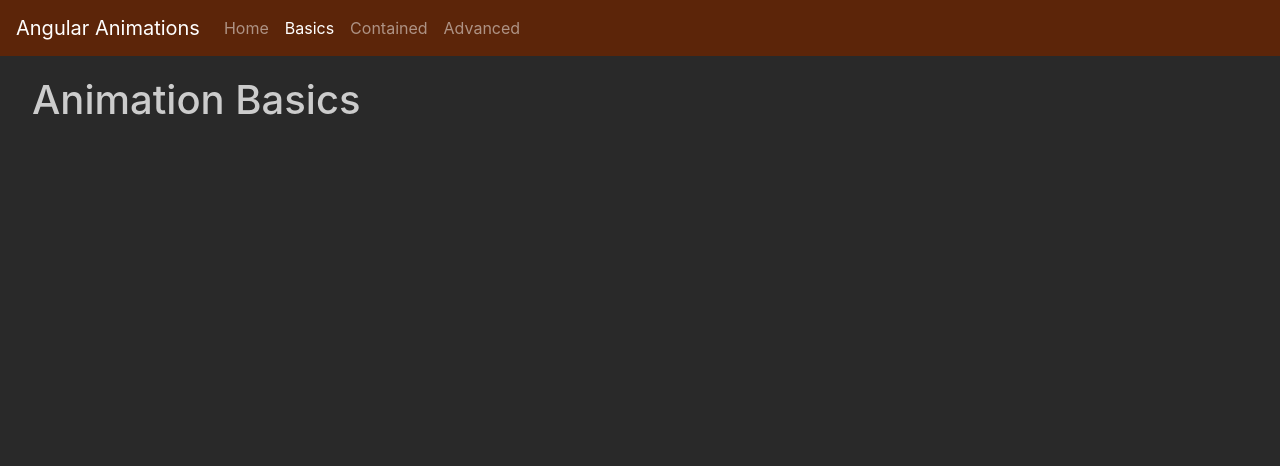
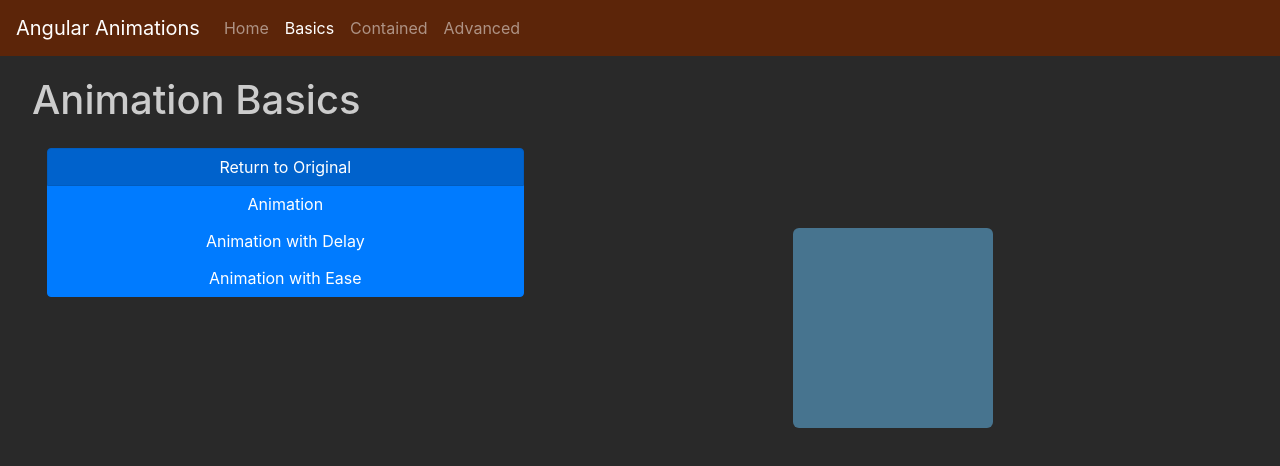
Before and after one commit to frren95/ex-angular-animations, an Angular app: page /animation-basics in a window 1280 px wide. Shown: the top 466 px of the page. Built offline with nearby package versions, Linux system fonts and the light colour scheme.

Commit message:
Prepare and trigger animations

```diff
--- /dev/null
+++ b/src/app/animbox.component.ts
@@ -0,0 +1,45 @@
+import { Component, Input } from '@angular/core';
+import { trigger, state, style, animate, transition } from '@angular/animations';
+
+@Component({
+  selector: 'animbox',
+  template: `<div [@changeState]="currentState" class="mybox mx-auto"></div>`,
+  styles: [`
+    .mybox {
+      background-color: #47748f;
+      width: 200px;
+      height: 200px;
+      border-radius: 6px;
+      margin: 6rem;
+    }
+  `],
+  animations: [
+    trigger('changeState', [
+        state('original', style({
+            backgroundColor: '#47748f',
+            transform: 'scale(1)'
+        })),
+        state('basic', style({
+            backgroundColor: '#440000',
+            transform: 'scale(2)'
+        })),
+        state('delaying', style({
+            backgroundColor: '#812170',
+            transform: 'scale(1.6)'
+        })),
+        state('easing', style({
+            backgroundColor: '#985b00',
+            transform: 'scale(2.2)'
+        })),
+        transition('* => basic', animate('800ms')),
+        transition('* => original', animate('200ms')),
+        transition('* => delaying', animate('800ms 1200ms ease-out')),
+        transition('* => easing', animate('800ms ease-in-out')),
+    ])
+  ]
+})
+
+export class AnimboxComponent {
+  @Input() currentState: string | undefined;
+
+}
--- a/src/app/app.module.ts
+++ b/src/app/app.module.ts
@@ -4,6 +4,7 @@
 import { RouterModule, Routes } from '@angular/router';
 
 import { AppComponent } from './app.component';
+import { AnimboxComponent } from './animbox.component';
 import { HomeComponent } from './routes/home.component';
 import { BasicComponent } from './routes/basic.component';
 import { AdvancedComponent } from './routes/advanced.component';
@@ -42,6 +43,7 @@
 @NgModule({
   declarations: [
     AppComponent,
+    AnimboxComponent,
     HomeComponent,
     BasicComponent,
     AdvancedComponent,
--- a/src/app/routes/basic.component.ts
+++ b/src/app/routes/basic.component.ts
@@ -5,8 +5,17 @@
     <h1>Animation Basics</h1>
     <div class="container-fluid">
         <div class="row">
-            <div class="col-5"></div>
-            <div class="col-7"></div>
+            <div class="col-5">
+              <div class="btn-group-vertical btn-block" style="margin-top:1rem;">
+                  <a (click)="setState('original')" class="btn btn-primary active">Return to Original</a>
+                  <a (click)="setState('basic')" class="btn btn-primary">Animation</a>
+                  <a (click)="setState('delaying')" class="btn btn-primary">Animation with Delay</a>
+                  <a (click)="setState('easing')" class="btn btn-primary">Animation with Ease</a>
+              </div>
+            </div>
+            <div class="col-7">
+              <animbox [currentState]="switchstate"></animbox>
+            </div>
         </div>
     </div>
   `,
@@ -15,4 +24,10 @@
   `]
 })
 
-export class BasicComponent {}
+export class BasicComponent {
+  switchstate = 'original';
+  setState(state: string) {
+    this.switchstate = state;
+    console.log(state);
+  }
+}
```
